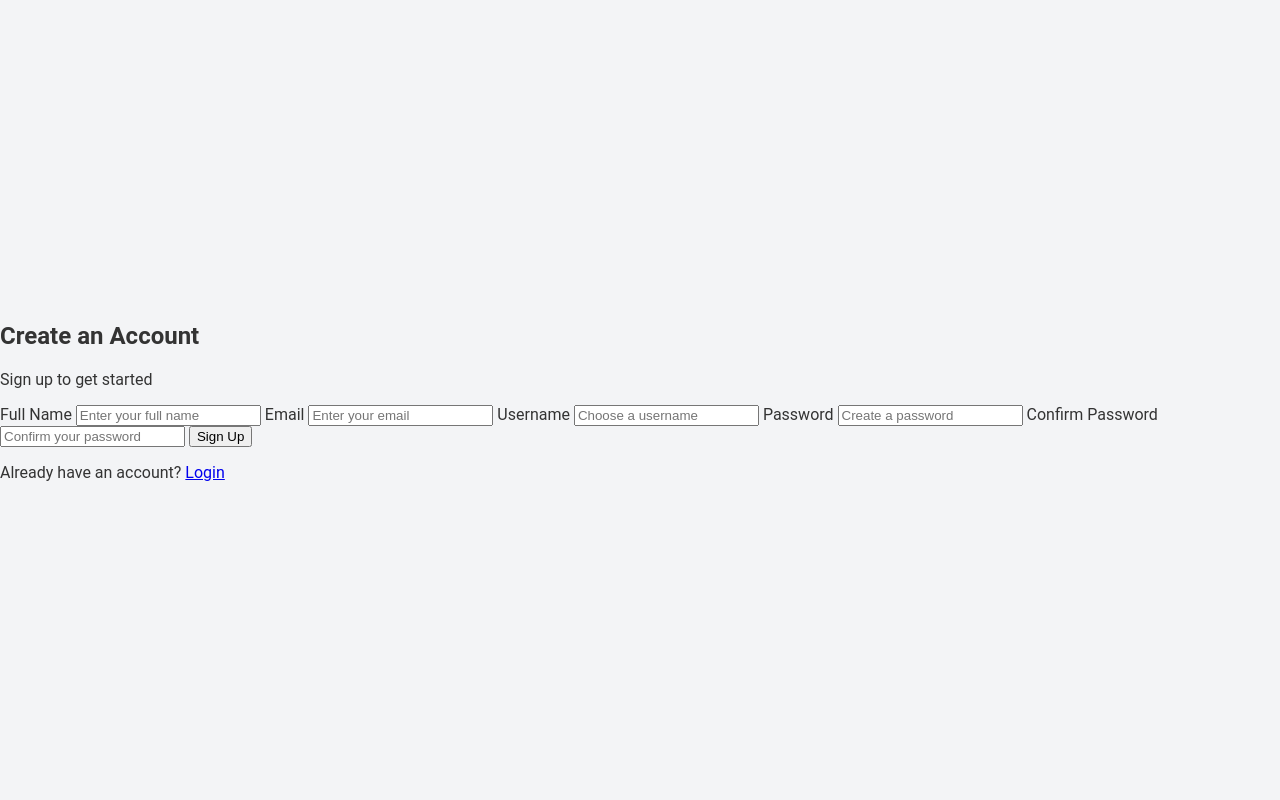
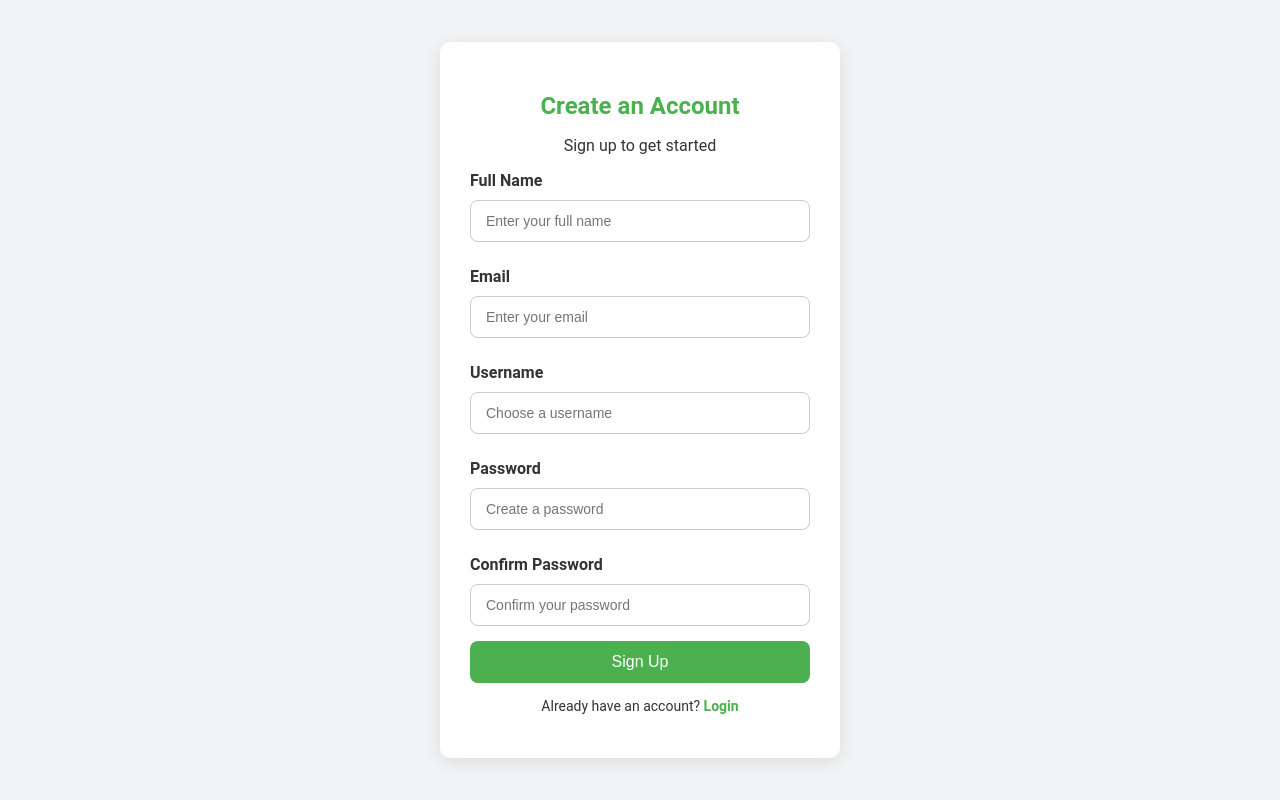
Before and after one commit to iminsgineark/IPL-Match-Predictor-, a Python web app: template loginpage/templates/signup.html in a window 1280 px wide. Run offline with Jinja, Linux system fonts and the light colour scheme; the template is opened without the code that fills it, so the values that code supplies are empty.

Commit message:
added inline css

```diff
--- a/loginpage/templates/signup.html
+++ b/loginpage/templates/signup.html
@@ -5,6 +5,99 @@
     <meta name="viewport" content="width=device-width, initial-scale=1.0">
     <title>Sign Up Page</title>
     <link rel="stylesheet" type="text/css" href="/static/style.css">
+    <style>
+        /* General Styles */
+        body {
+            font-family: 'Roboto', sans-serif;
+            background-color: #f3f4f6;
+            color: #333;
+            margin: 0;
+            display: flex;
+            justify-content: center;
+            align-items: center;
+            height: 100vh;
+        }
+
+        /* Signup Container */
+        .signup-container {
+            background-color: #ffffff;
+            padding: 30px;
+            border-radius: 10px;
+            box-shadow: 0 4px 20px rgba(0, 0, 0, 0.1);
+            text-align: center;
+            width: 100%;
+            max-width: 400px;
+            box-sizing: border-box;
+        }
+
+        /* Headings */
+        .signup-container h2 {
+            font-size: 24px;
+            margin-bottom: 10px;
+            color: #4CAF50;
+        }
+
+        /* Form Labels */
+        .signup-container label {
+            display: block;
+            text-align: left;
+            margin: 10px 0 5px;
+            font-weight: bold;
+        }
+
+        /* Input Fields */
+        .signup-container input[type="text"],
+        .signup-container input[type="password"],
+        .signup-container input[type="email"] {
+            width: 100%;
+            padding: 12px 15px;
+            margin: 5px 0 15px;
+            border: 1px solid #ccc;
+            border-radius: 8px;
+            box-sizing: border-box;
+            font-size: 14px;
+        }
+
+        /* Button */
+        .signup-container button {
+            width: 100%;
+            padding: 12px 20px;
+            font-size: 16px;
+            background-color: #4CAF50;
+            color: white;
+            border: none;
+            border-radius: 8px;
+            cursor: pointer;
+            transition: background-color 0.3s ease;
+        }
+
+        .signup-container button:hover {
+            background-color: #45a049;
+        }
+
+        /* Login Link */
+        .login-link {
+            margin-top: 15px;
+            font-size: 14px;
+        }
+
+        .login-link a {
+            color: #4CAF50;
+            text-decoration: none;
+            font-weight: bold;
+        }
+
+        .login-link a:hover {
+            text-decoration: underline;
+        }
+
+        /* Responsive Design */
+        @media (max-width: 480px) {
+            .signup-container {
+                padding: 20px;
+            }
+        }
+    </style>
 </head>
 <body>
     <div class="signup-container">
@@ -13,14 +106,19 @@
         <form action="/signup" method="POST">
             <label for="fullname">Full Name</label>
             <input type="text" id="fullname" name="fullname" placeholder="Enter your full name" required>
+
             <label for="email">Email</label>
             <input type="email" id="email" name="email" placeholder="Enter your email" required>
+
             <label for="username">Username</label>
             <input type="text" id="username" name="username" placeholder="Choose a username" required>
+
             <label for="password">Password</label>
             <input type="password" id="password" name="password" placeholder="Create a password" required>
+
             <label for="confirm-password">Confirm Password</label>
             <input type="password" id="confirm-password" name="confirm_password" placeholder="Confirm your password" required>
+
             <button type="submit">Sign Up</button>
         </form>
         <p class="login-link">Already have an account? <a href="/login">Login</a></p>
```
